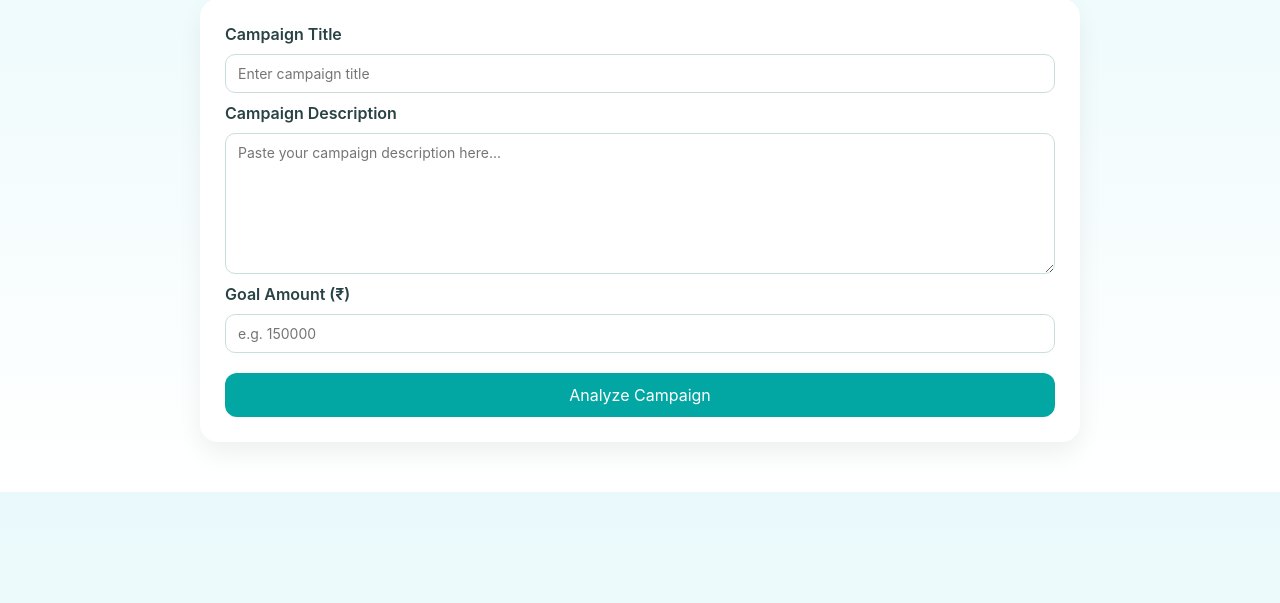
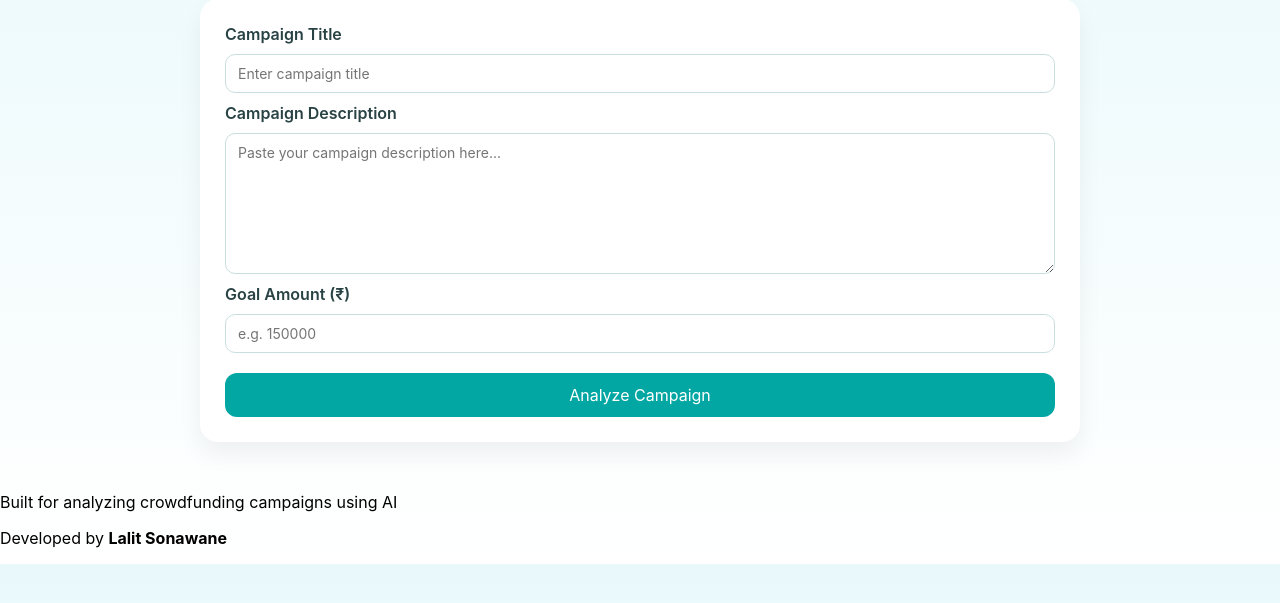
Before and after one commit to Lalit-7/campaign-booster, a Flask app: page / in a window 1280 px wide. Shown: the part 181-784 px from the top of the page. Run offline with Flask 3, Linux system fonts and the light colour scheme.

Commit message:
Update index.html

```diff
--- a/templates/index.html
+++ b/templates/index.html
@@ -47,5 +47,10 @@
   </div>
 
   <script src="{{ url_for('static', filename='script.js') }}"></script>
+  <footer class="footer">
+  <p>Built for analyzing crowdfunding campaigns using AI</p>
+  <p>Developed by <b>Lalit Sonawane</b></p>
+</footer>
+
 </body>
 </html>
```
